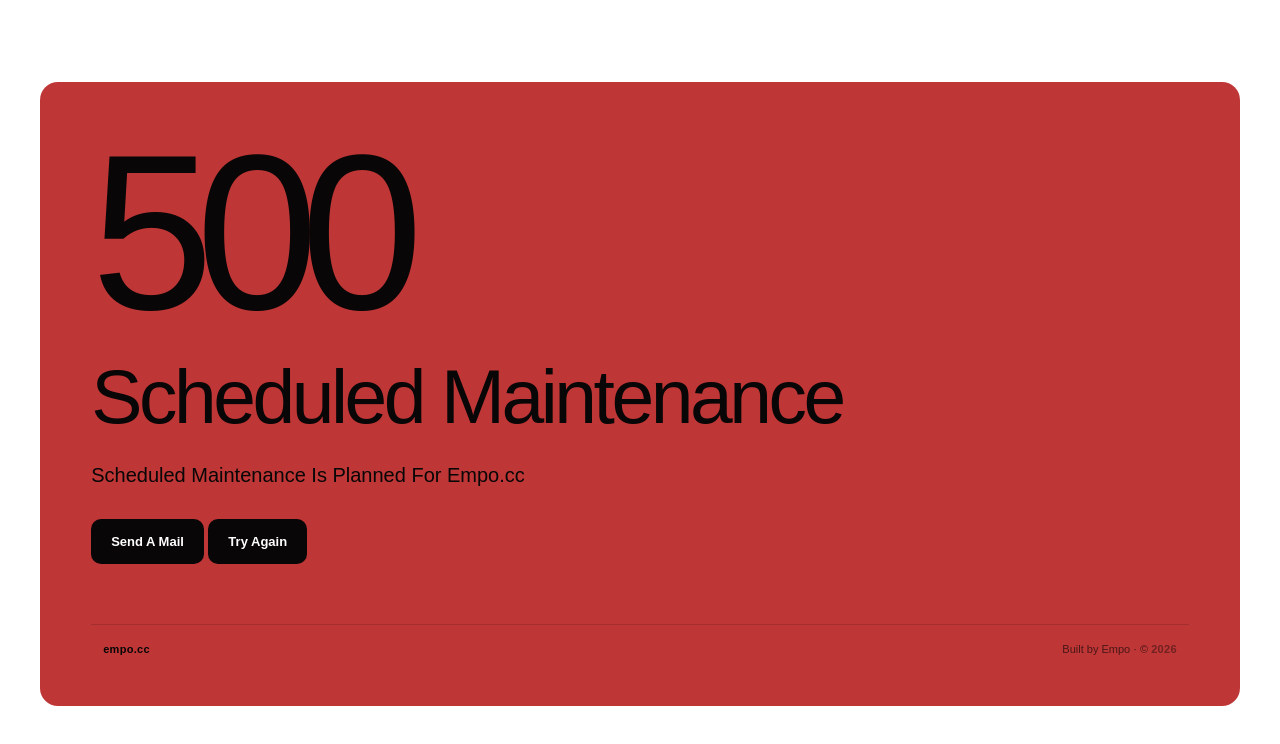
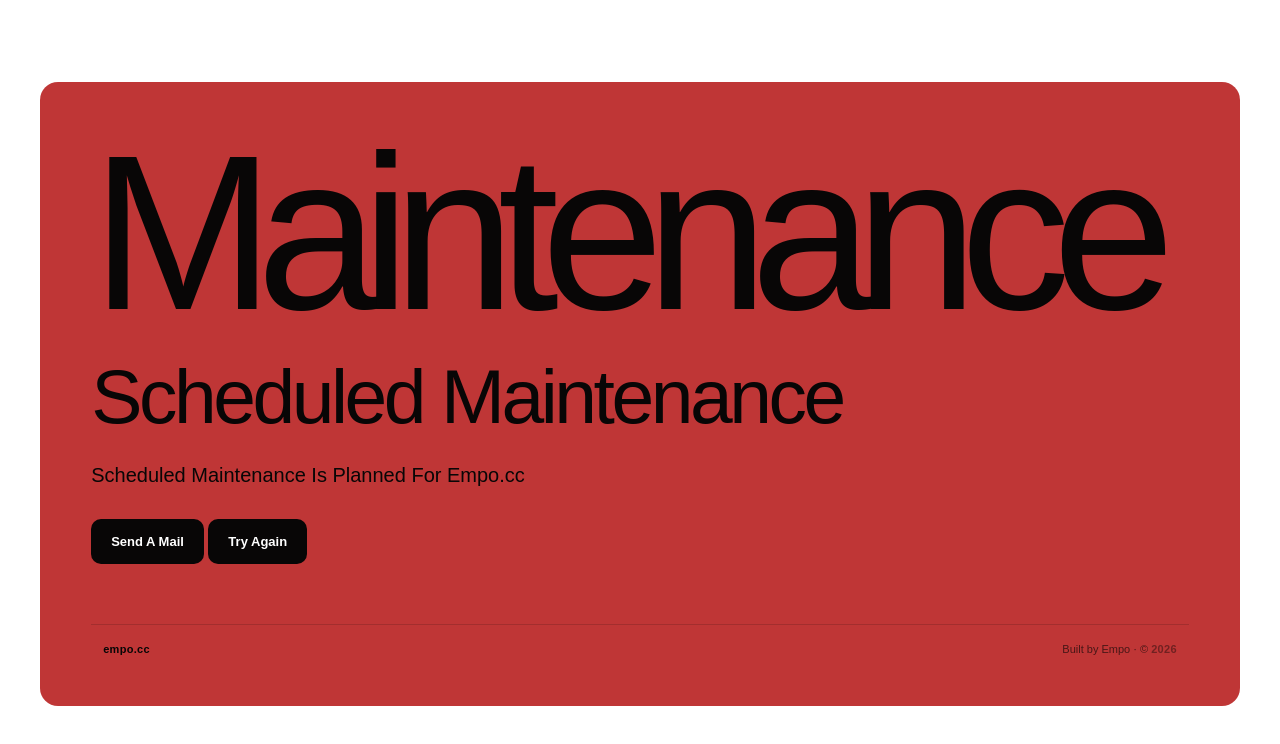
Before and after one commit to empogithub/Empogithub.github.io, a website: page maintenance/index.html in a window 1280 px wide. Drawn offline with Linux system fonts and the light colour scheme; files that its build step writes are made by us from their sources.

Commit message:
Update index.html

```diff
--- a/maintenance/index.html
+++ b/maintenance/index.html
@@ -10,7 +10,7 @@
 </head>
   <script type="text/javascript" charset="UTF-8" src="//cdn.cookie-script.com/s/88e726aea7cc3c4d891452f741c671a6.js"></script>
   <!-- Google tag (gtag.js) -->
-<script async src="https://www.googletagmanager.com/gtag/js?id=G-GZ658ENR9W"></script>
+
 <script>
   window.dataLayer = window.dataLayer || [];
   function gtag(){dataLayer.push(arguments);}
@@ -21,7 +21,7 @@
 <body>
   <main class="page-panel error-panel">
     <section class="welcome">
-      <p class="error-code">500</p>
+      <p class="error-code">Maintenance</p>
       <h1>Scheduled Maintenance</h1>
       <p class="error-copy">Scheduled Maintenance Is Planned For Empo.cc</p>
       <a class="mail-button home-button" href="mailto:empo@empo.cc">Send A Mail</a>
```
